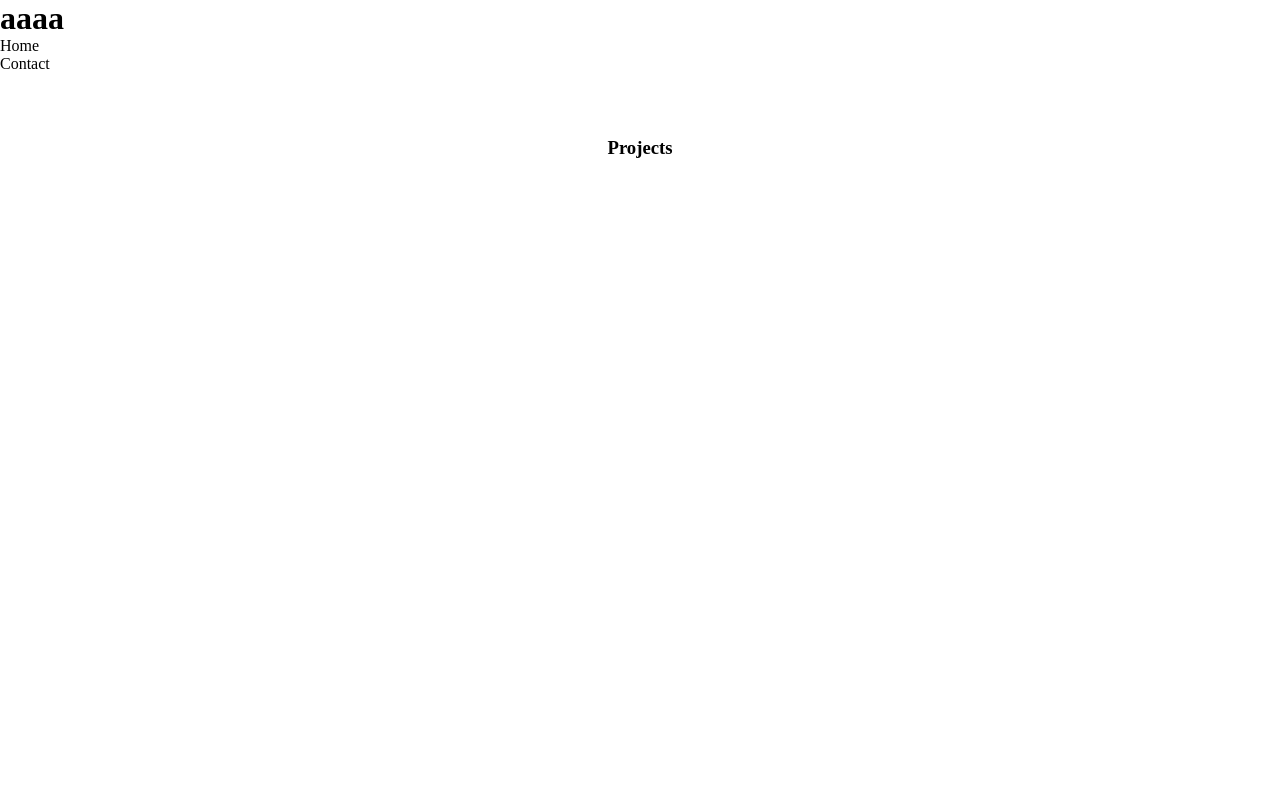
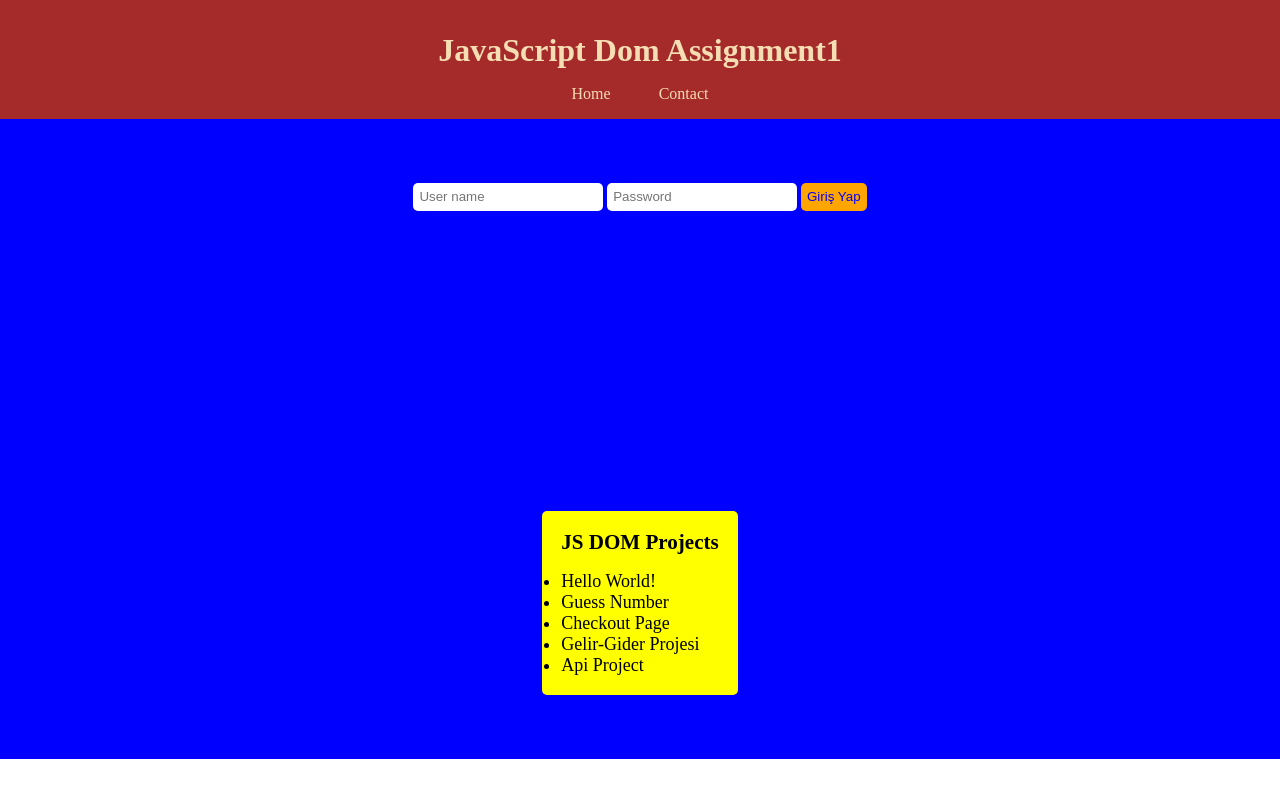
Before and after one commit to MeryemSenturk/Login-Page, a plain HTML site: page index.html in a window 1280 px wide. Drawn offline with Linux system fonts and the light colour scheme.

Commit message:
some fixes

```diff
--- a/app.js
+++ b/app.js
@@ -0,0 +1,64 @@
+const headerText = document.querySelector("header");
+headerText.style.backgroundColor = "brown";
+headerText.style.color = "wheat";
+headerText.style.padding = "1rem";
+headerText.style.textAlign = "center";
+
+
+document.querySelector("main").style.backgroundColor = "blue"
+
+const titleText = document.getElementById("title");
+titleText.textContent = "JavaScript Dom Assignment1";
+titleText.style.padding = "1rem"
+
+
+const navText = document.querySelector(".nav-item");
+navText.style.display = "flex";
+navText.style.justifyContent = "center";
+navText.style.gap = "3rem";
+
+
+
+const userName = document.querySelector("#username")
+userName.style.border = "1px solid red"
+userName.style.borderRadius = "5px";
+userName.style.borderStyle = "none";
+userName.style.padding =".4rem"
+const password = document.querySelector("#password")
+password.style.border = "1px solid red";
+password.style.borderRadius = "5px";
+password.style.borderStyle = "none";
+password.style.padding = ".4rem";
+//! ? value att.
+
+
+const buttonText = document.querySelector(".btn");
+buttonText.style.backgroundColor = "orange"
+buttonText.style.color ="blue"
+buttonText.style.padding = ".4rem"
+buttonText.style.border = "1px solid blue"
+buttonText.style.borderRadius = "5px"
+buttonText.style.cursor = "pointer"
+buttonText.style.borderStyle = "none"
+buttonText.textContent = "Giriş Yap"
+
+
+const projectsText = document.getElementById("projects");
+projectsText.style.backgroundColor = "yellow"
+projectsText.style.padding = "1.2rem"
+projectsText.style.border = "1px solid blue";
+projectsText.style.borderRadius = "5px";
+projectsText.style.borderStyle = "none";
+projectsText.style.fontSize = "large"
+const h3 = projectsText.firstElementChild
+h3.textContent = "JS DOM Projects"
+h3.style.paddingBottom = "1rem"
+
+
+const ulText = projectsText.lastElementChild
+ulText.innerHTML += `
+<li>Hello World!</li>
+<li>Guess Number</li>
+<li>Checkout Page</li>
+<li>Gelir-Gider Projesi</li>
+<li>Api Project</li>`;
--- a/index.html
+++ b/index.html
@@ -1,19 +1,19 @@
 <!DOCTYPE html>
 <html lang="en">
   <head>
-    <meta charset="UTF-8">
-    <meta name="viewport" content="width=device-width, initial-scale=1.0">
+    <meta charset="UTF-8" />
+    <meta name="viewport" content="width=device-width, initial-scale=1.0" />
     <title>Document</title>
   </head>
   <body>
     <style>
-        *{
+      * {
         margin: 0;
         padding: 0;
         box-sizing: border-box;
       }
 
-      main{
+      main {
         display: flex;
         flex-direction: column;
         justify-content: space-between;
@@ -22,23 +22,30 @@
         padding: 4rem;
       }
 
-
+      .nav-item a{
+        text-decoration: none;
+        color: wheat;
+      }
     </style>
     <header>
       <h1 id="title">aaaa</h1>
-        <nav>
-            <ul class="nav-item">
-                <li id="home">Home</li>
-                <li>Contact</li>
-            </ul>
+      <nav class="nav-item">
+        <a href="" id="home">Home</a>
+        <a href="" id="contact">Contact</a>
+
+
       </nav>
     </header>
     <main>
+      <section>
+        <input type="text" id="username" placeholder="User name"/>
+        <input type="password" id="password" placeholder="Password"/>
+        <button class="btn">Login</button>
+      </section>
+
       <section id="projects">
         <h3>Projects</h3>
-            <ul>
-
-            </ul>
+        <ul></ul>
       </section>
     </main>
 
```
Lines whose indentation alone changed are shown as unchanged.
